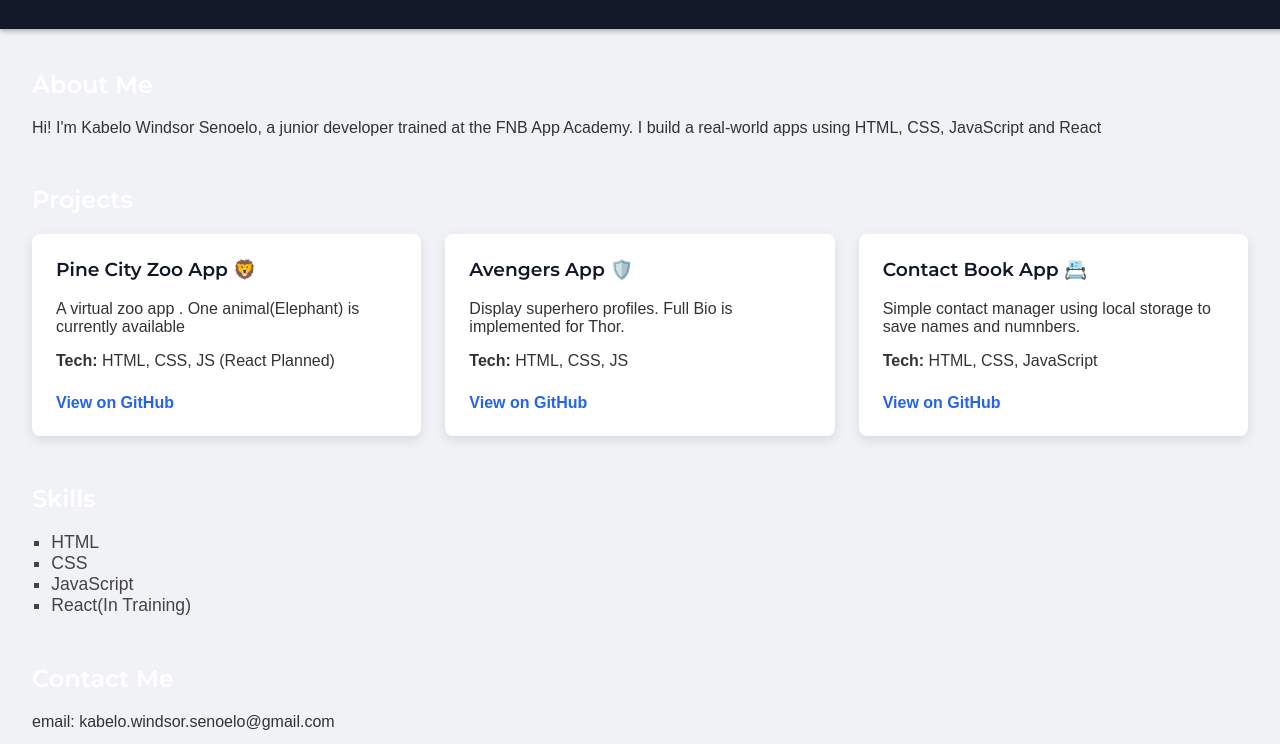
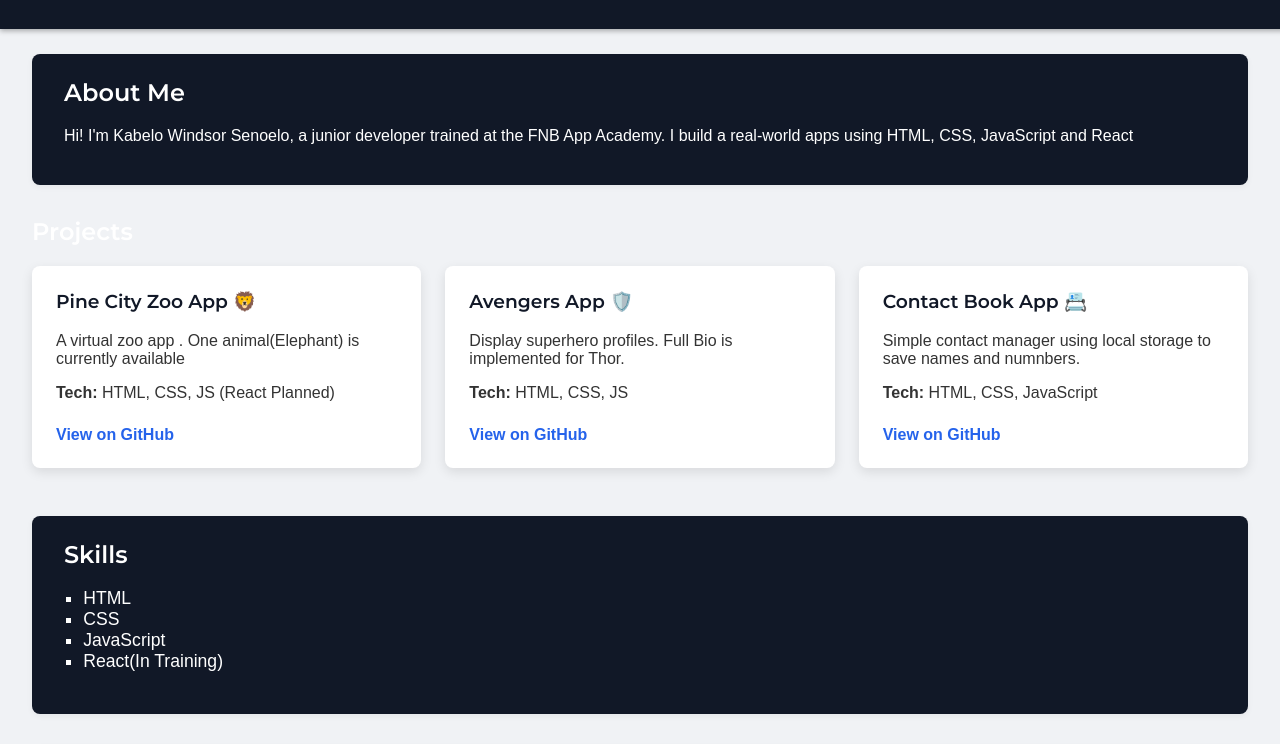
Before and after one commit to kabelo-web/my-portfolio, a plain HTML site: page index.html in a window 1280 px wide. Shown: the part 52-796 px from the top of the page. Drawn offline with Linux system fonts and the light colour scheme.

Commit message:
Improve text visibility for About and Skills sections

```diff
--- a/style.css
+++ b/style.css
@@ -33,6 +33,7 @@ header a:hover{
 #about{
     padding-top: 16px;
     margin-top: 16px;
+    color: #222;
 }
 
 nav{
@@ -128,5 +129,17 @@ footer a{
     list-style-type: square;
     padding-left: 1.2rem;
     font-size: 1.1rem;
-    color:#444;
+    color: White;
 }
+
+
+#about,
+#contact,
+#skills {
+  color: white; /* Darker text for readability */
+  background-color: #111827; /* Light subtle background */
+  padding: 1.5rem 2rem;
+  border-radius: 8px;
+  margin-bottom: 2rem;
+  box-shadow: 0 2px 6px rgba(0,0,0,0.05);
+}
```
